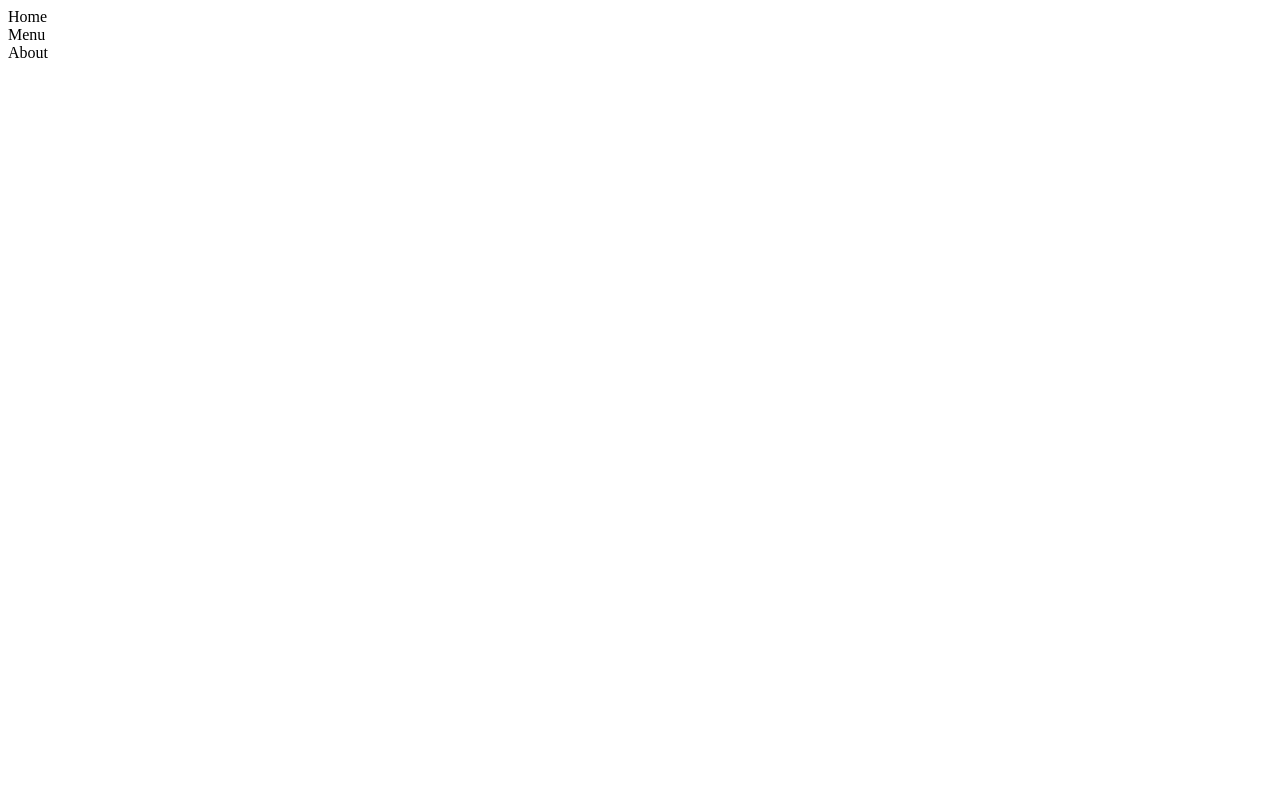
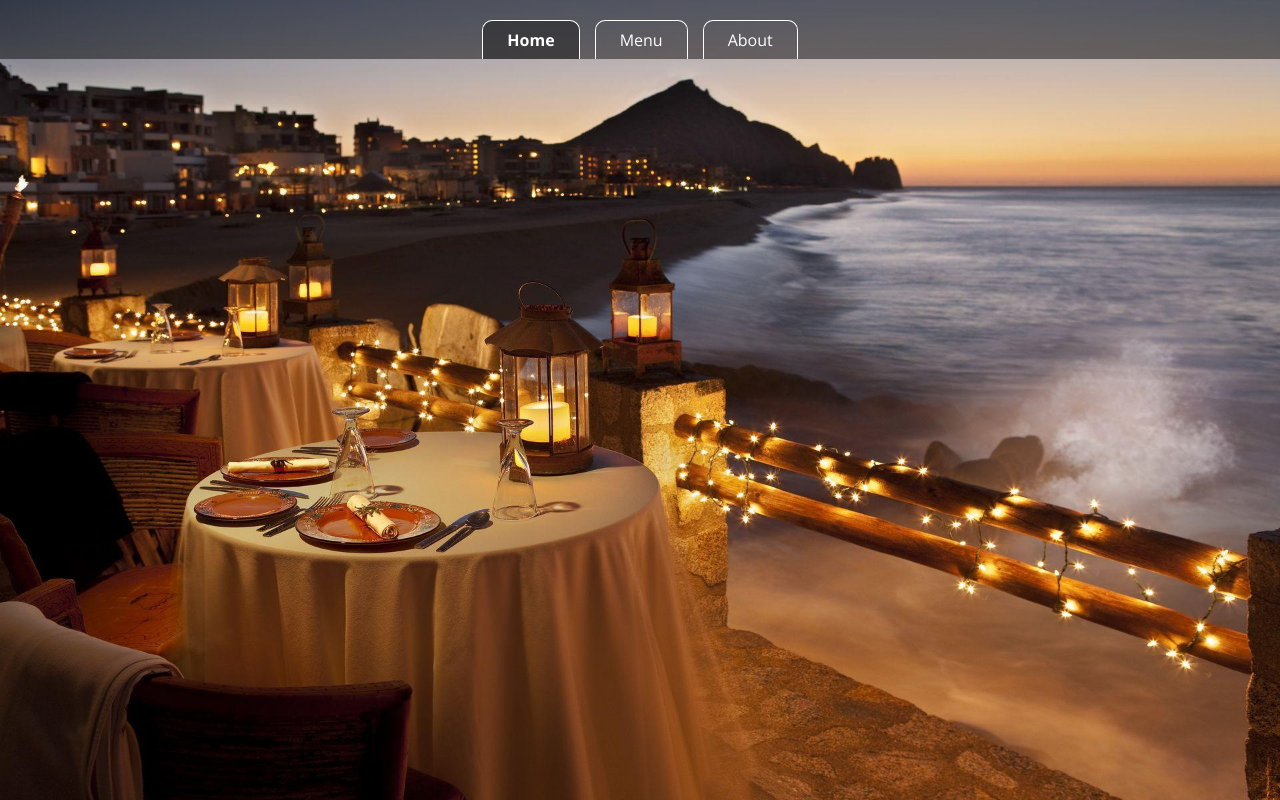
Before and after one commit to eleadn/odin-restaurant-page, a website built with webpack: page src/template.html in a window 1280 px wide. Built offline with nearby package versions, Linux system fonts and the light colour scheme.

Commit message:
Add basic styling

```diff
--- a/package.json
+++ b/package.json
@@ -17,7 +17,9 @@
   },
   "homepage": "https://github.com/eleadn/odin-restaurant-page#readme",
   "devDependencies": {
+    "css-loader": "^7.1.2",
     "html-webpack-plugin": "^5.6.3",
+    "style-loader": "^4.0.0",
     "webpack": "^5.99.7",
     "webpack-cli": "^6.0.1",
     "webpack-dev-server": "^5.2.1"
--- a/src/index.js
+++ b/src/index.js
@@ -1 +1 @@
-alert("Hello World!");
+import "./style.css";
--- /dev/null
+++ b/src/style.css
@@ -0,0 +1,64 @@
+@import url('https://fonts.googleapis.com/css2?family=Open+Sans:ital,wght@0,300..800;1,300..800&family=Roboto&display=swap');
+
+*
+{
+    margin: 0;
+    padding: 0;
+}
+
+:root
+{
+    --header-bckgrnd: #00000077;
+    --header-bckgrnd-nav: #1A1A1A77;
+    --header-text-color: white;
+}
+
+body
+{
+    min-height: 100vh;
+    background-size: cover;
+    display:flex;
+    flex-direction: column;
+    background-image: url("./resto-bckgrnd.jpg");
+}
+
+header
+{
+    background-color: var(--header-bckgrnd);
+    display: flex;
+    justify-content: center;
+    gap: 15px;
+    width: 100%;
+    position: absolute;
+    top: 0px;
+}
+
+nav
+{
+    border-radius: 10px 10px 0 0;
+    margin-top: 20px;
+    padding: 0.5em 1.5em;
+    border: 1px solid var(--header-text-color);
+    border-bottom: none;
+    color: var(--header-text-color);
+    font-family: 'Open Sans', 'Times New Roman', Times, serif;
+}
+
+
+
+nav.selected
+{
+    background-color: var(--header-bckgrnd-nav);
+    font-weight: bold;
+}
+
+#content
+{
+    flex: 1;
+}
+
+.presentation
+{
+    width: 100%;
+    height: 100vh;
+}
--- a/src/template.html
+++ b/src/template.html
@@ -7,13 +7,14 @@
 </head>
 <body>
     <header>
-        <nav>Home</nav>
+        <nav class="selected">Home</nav>
         <nav>Menu</nav>
         <nav>About</nav>
     </header>
 
     <div id="content">
-
+        <div class="presentation">
+        </div>
     </div>
 </body>
 </html>
--- a/webpack.config.js
+++ b/webpack.config.js
@@ -18,4 +18,14 @@ module.exports =
             template: "./src/template.html",
         }),
     ],
+    module:
+    {
+        rules:
+        [
+            {
+                test: /\.css$/i,
+                use: [ "style-loader", "css-loader" ],
+            },
+        ],
+    },
 }
```
Also changed, not shown: src/resto-bckgrnd.jpg (added), 1 other file.
